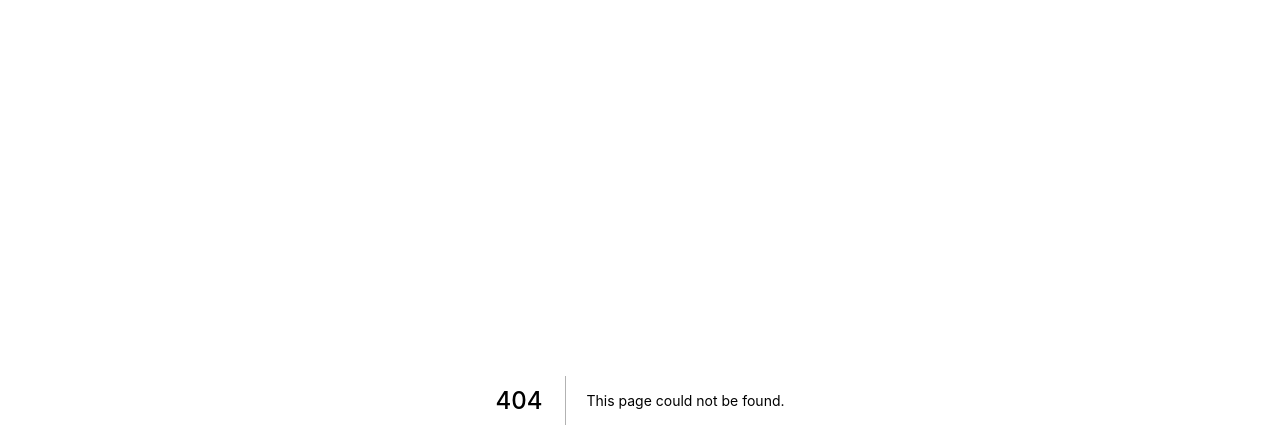
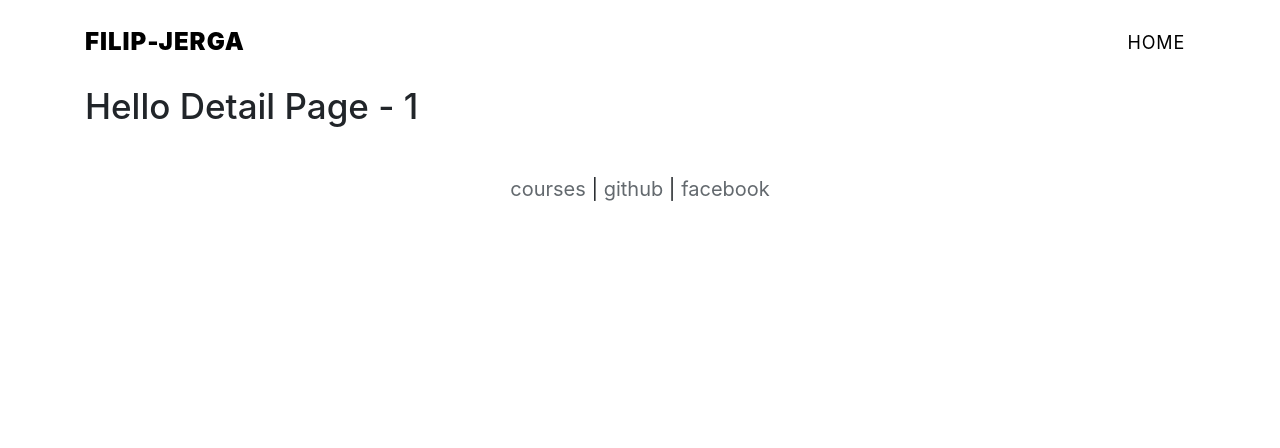
Before and after one commit to mstanka/ms-nextjs-sanity-blog, a Next.js app: page /blogs/1 in a window 1280 px wide. Before the commit this address had no page. Shown: the top 448 px of the page. Built offline with nearby package versions, Linux system fonts and the light colour scheme.

Commit message:
add link  to blog post

```diff
--- a/components/BlogNavbar.js
+++ b/components/BlogNavbar.js
@@ -1,17 +1,24 @@
 import { Navbar, Nav } from "react-bootstrap";
+import Link from "next/link";
 
 const BlogNavbar = () => {
   return (
     <Navbar className="fj-navbar fj-nav-base" bg="transparent" expand="lg">
       <Navbar.Brand className="fj-navbar-brand">
-        <a href="#">Filip-Jerga</a>
+        <Link href="/">
+          <a>Filip-Jerga</a>
+        </Link>
       </Navbar.Brand>
       <Navbar.Toggle aria-controls="basic-navbar-nav" />
       <Navbar.Collapse id="basic-navbar-nav">
         <Nav className="ml-auto">
-          <Nav.Link className="fj-navbar-item fj-navbar-link" href="/">
-            Home
-          </Nav.Link>
+          <Nav.Link
+            as={() => (
+              <Link href="/">
+                <a className="fj-navbar-item fj-navbar-link">Home</a>
+              </Link>
+            )}
+          />
         </Nav>
       </Navbar.Collapse>
     </Navbar>
--- /dev/null
+++ b/pages/blogs/[slug].js
@@ -0,0 +1,13 @@
+import PageLayout from "components/PageLayout";
+import { useRouter } from "next/router";
+
+const BlogDetail = () => {
+  const {query} = useRouter();
+  return (
+    <PageLayout>
+      <h1>Hello Detail Page - {query?.slug}</h1>
+    </PageLayout>
+  );
+};
+
+export default BlogDetail;
```
Also changed, not shown: components/CardItem.js (+8 -3 lines), pages/index.js (+10 -5 lines).
